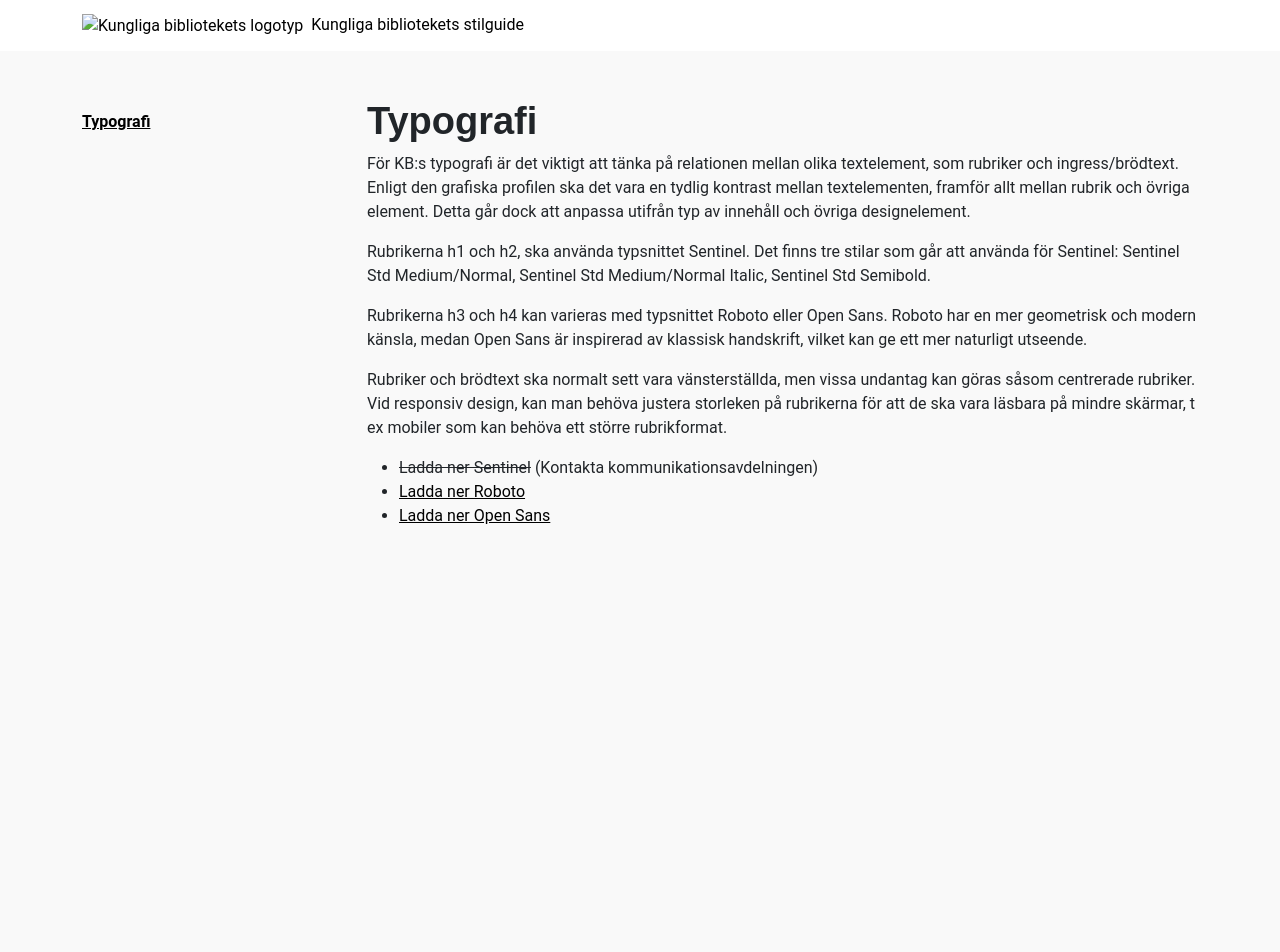
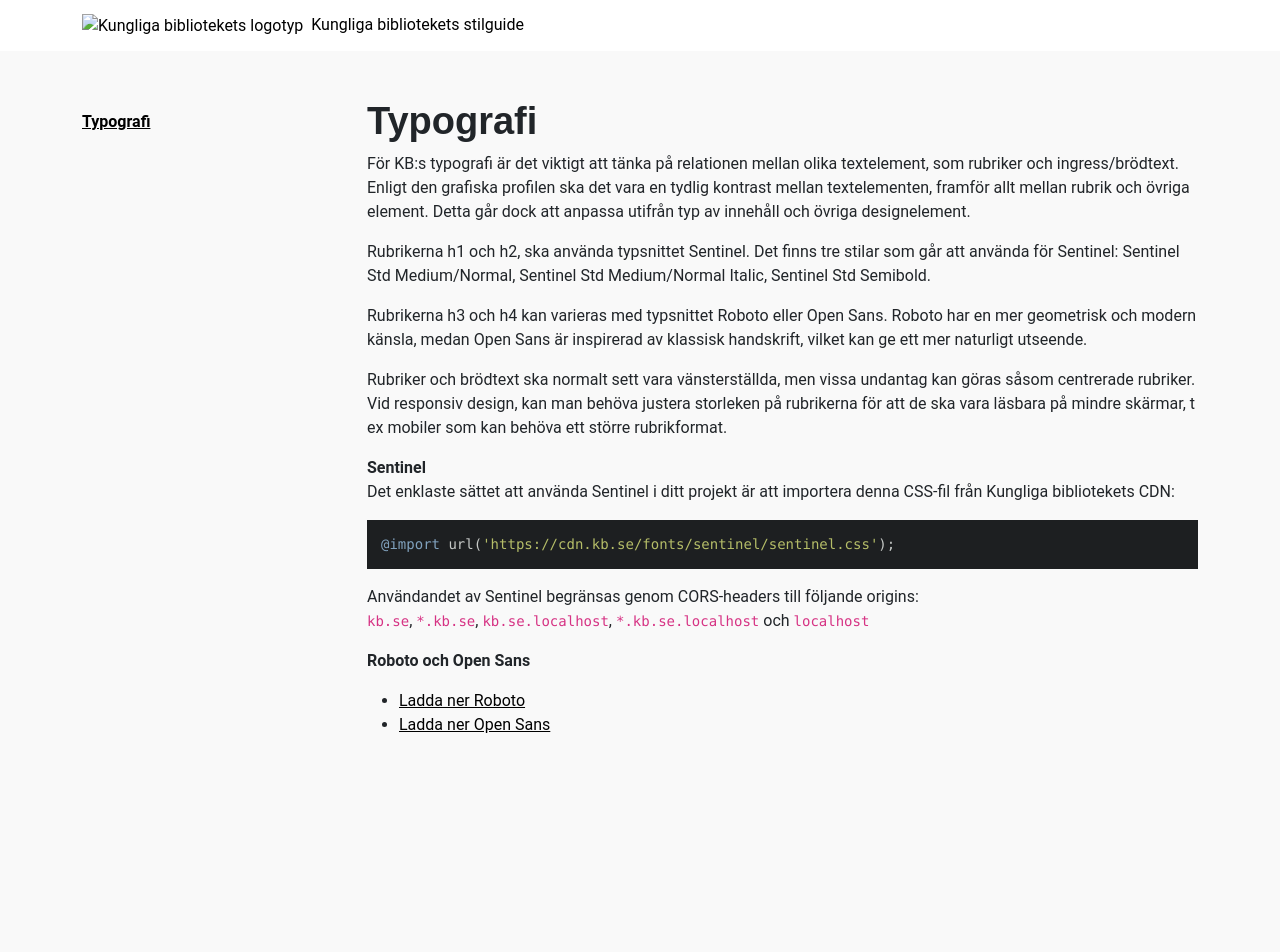
Before and after one commit to Kungbib/styleguide, an MkDocs documentation site: the page built from docs/typography.md, in a window 1280 px wide. Shown: the top 952 px of the page. Built offline with MkDocs 1.6.1, drawn with Linux system fonts in a browser that asks for light colours; nearby versions of some CDN libraries; some web fonts are replaced; library files that are not in the unit come from our copies.

Commit message:
content update

````diff
--- a/docs/typography.md
+++ b/docs/typography.md
@@ -7,6 +7,17 @@ Rubrikerna h3 och h4 kan varieras med typsnittet Roboto eller Open Sans. Roboto
 
 Rubriker och brödtext ska normalt sett vara vänsterställda, men vissa undantag kan göras såsom centrerade rubriker. Vid responsiv design, kan man behöva justera storleken på rubrikerna för att de ska vara läsbara på mindre skärmar, t ex mobiler som kan behöva ett större rubrikformat.
 
-* <s>Ladda ner Sentinel</s> (Kontakta kommunikationsavdelningen)
+**Sentinel**
+Det enklaste sättet att använda Sentinel i ditt projekt är att importera denna CSS-fil från Kungliga bibliotekets CDN:
+
+```
+@import url('https://cdn.kb.se/fonts/sentinel/sentinel.css');
+```
+
+Användandet av Sentinel begränsas genom CORS-headers till följande origins:
+`kb.se`, `*.kb.se`, `kb.se.localhost`, `*.kb.se.localhost` och `localhost`
+
+**Roboto och Open Sans**
+
 * [Ladda ner Roboto](https://fonts.google.com/specimen/Roboto?preview.text_type=custom)
 * [Ladda ner Open Sans](https://fonts.google.com/specimen/Open+Sans?preview.text_type=custom)
````
